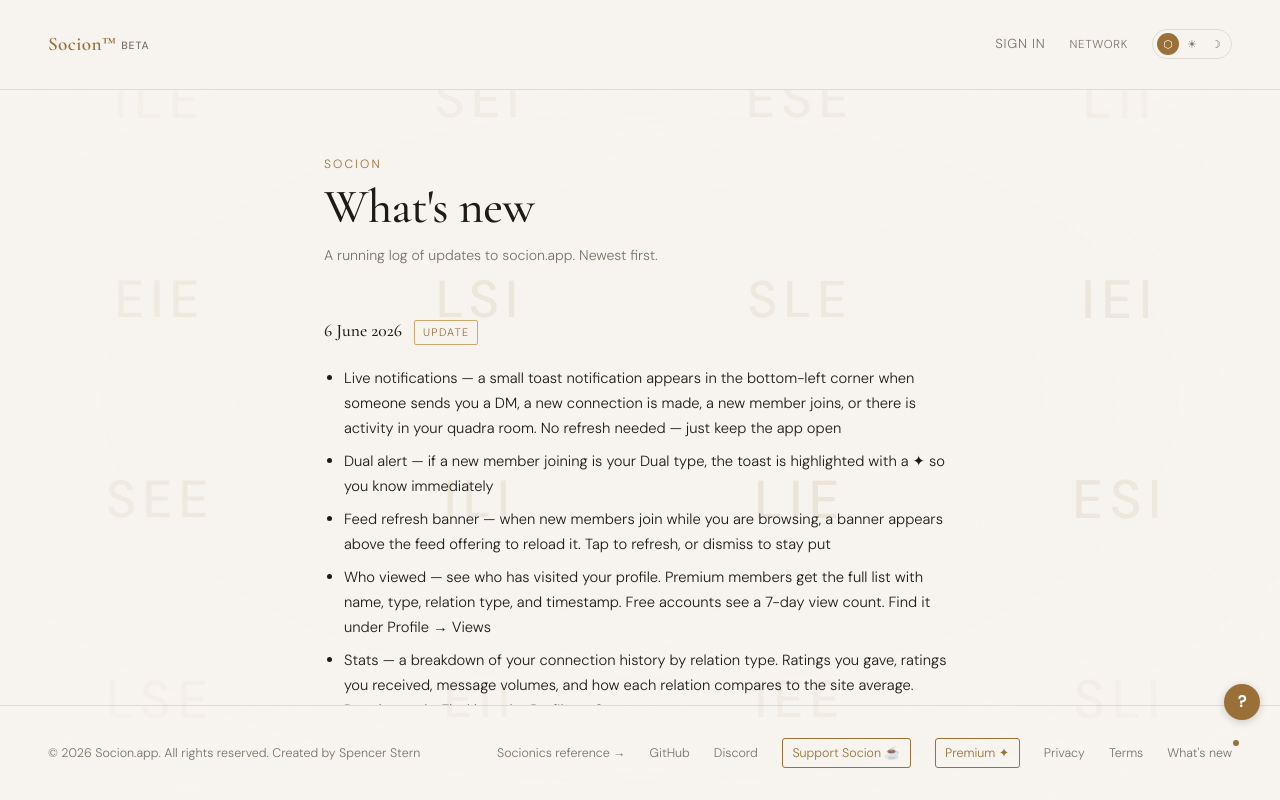
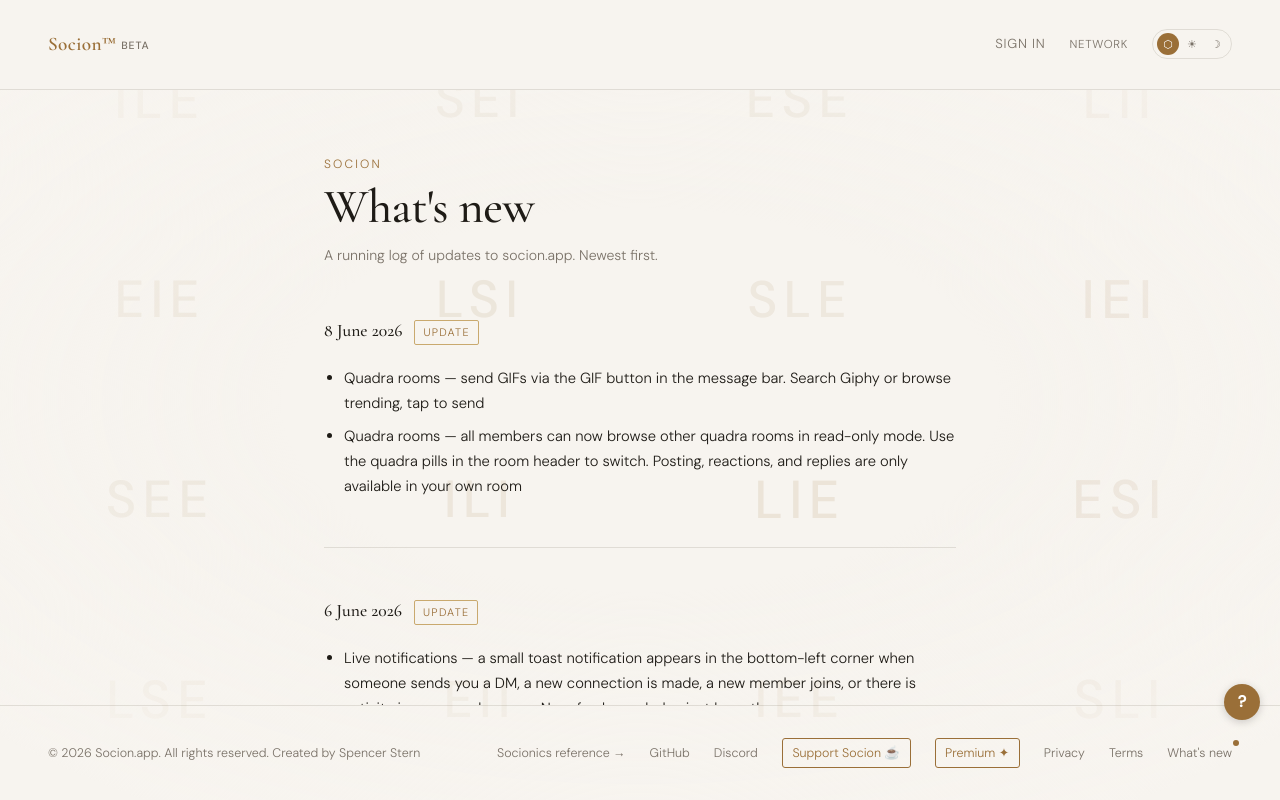
Before and after one commit to sstern42/socionics-match, a React (Vite) app: page /changelog in a window 1280 px wide. Built offline with nearby package versions, Linux system fonts and the light colour scheme; no server answers; the database is empty.

Commit message:
Update Changelog.jsx

```diff
--- a/src/pages/Changelog.jsx
+++ b/src/pages/Changelog.jsx
@@ -1,6 +1,14 @@
 import Layout from '../components/Layout'
 
 export const ENTRIES = [
+     {
+      date: '8 June 2026',
+      label: 'Update',
+      items: [
+        'Quadra rooms — send GIFs via the GIF button in the message bar. Search Giphy or browse trending, tap to send',
+        'Quadra rooms — all members can now browse other quadra rooms in read-only mode. Use the quadra pills in the room header to switch. Posting, reactions, and replies are only available in your own room',
+      ],
+    },
     {
       date: '6 June 2026',
       label: 'Update',
```
